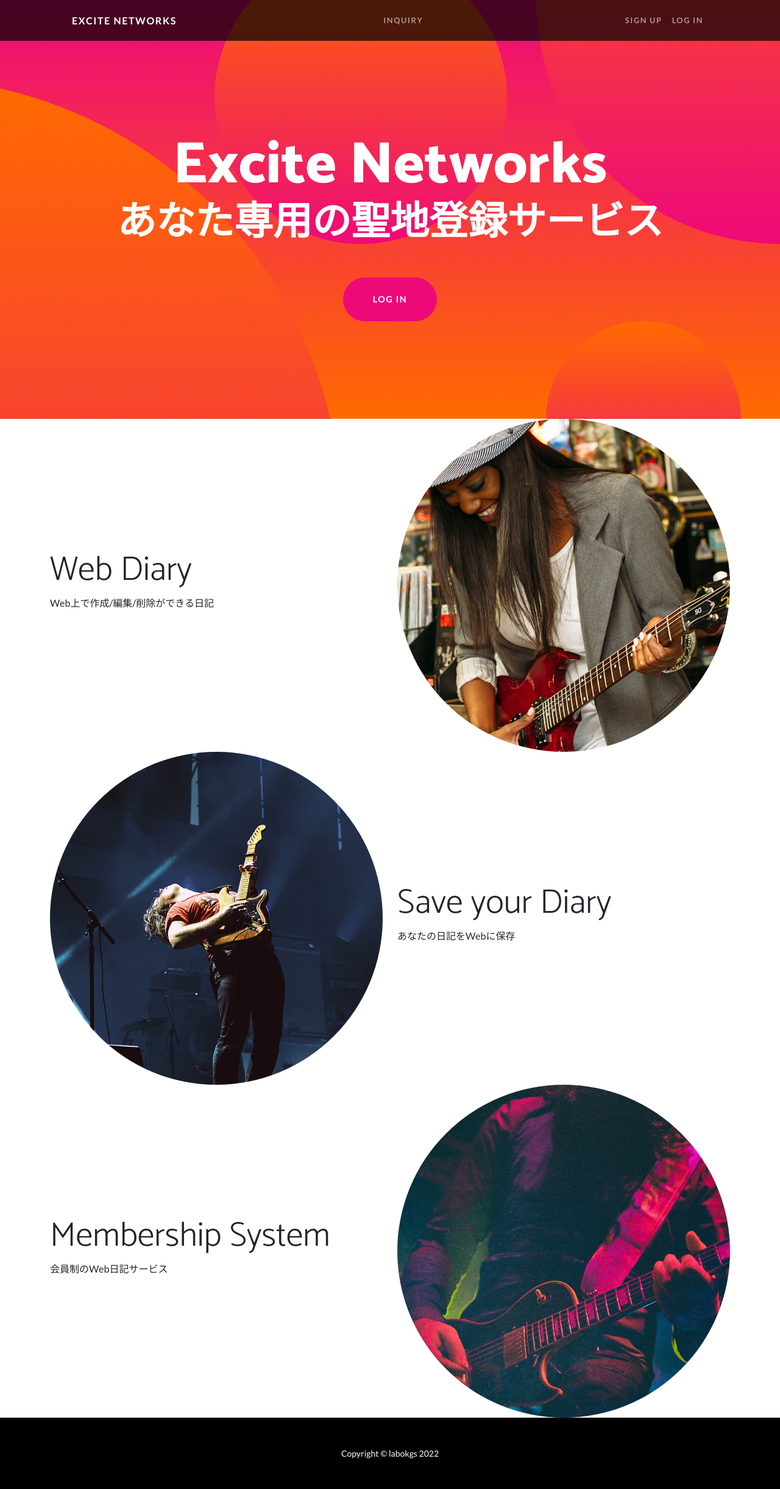
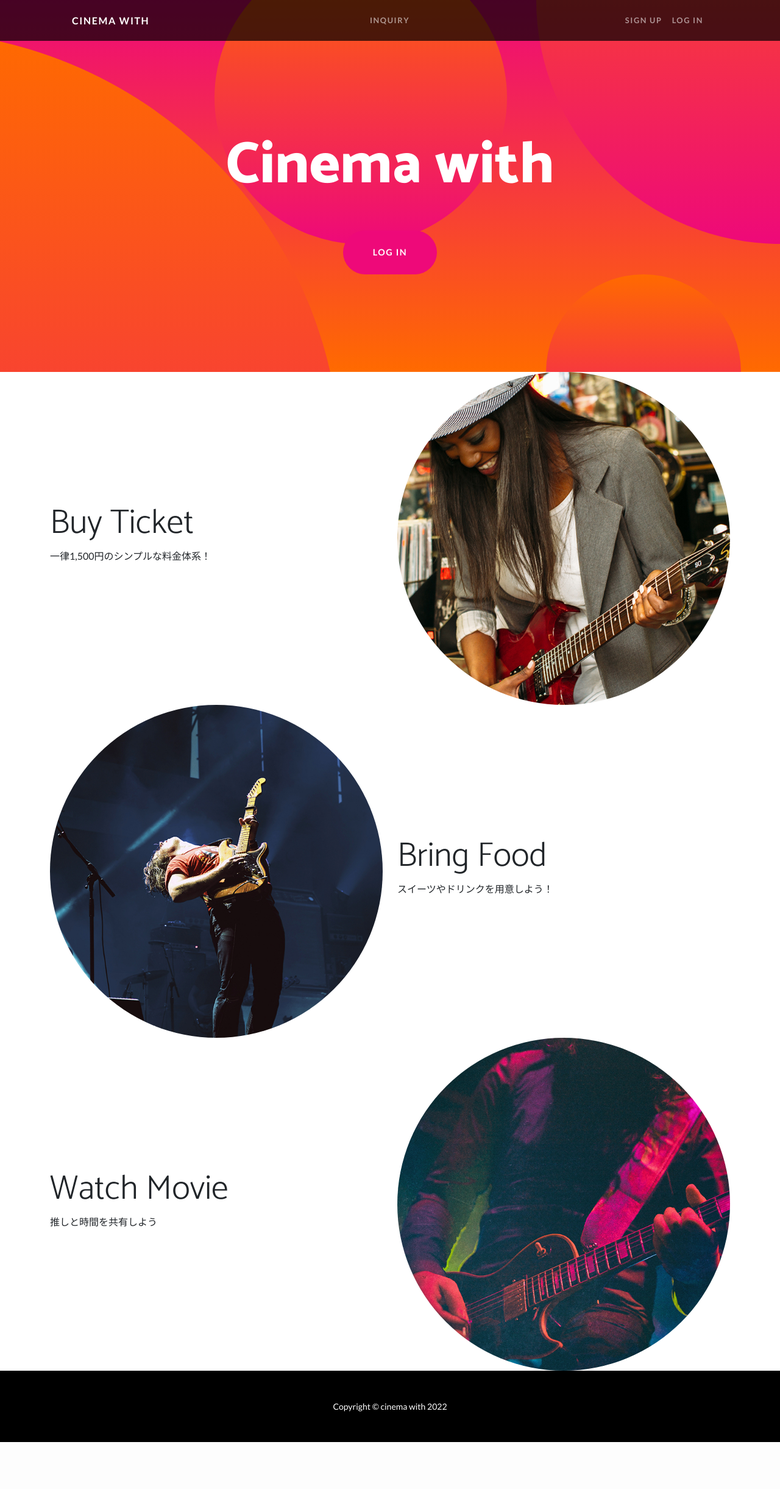
Before and after one commit to labokgs/fansnetworks, a Django app: template diary/templates/index.html in a window 1280 px wide. Shown: the whole page at 61% size. After the commit the page ends 2365 px from the top, so only its background shows below. Run offline with Django 3.2, Linux system fonts and the light colour scheme; the template is opened without the code that fills it, so the values that code supplies are empty; some libraries are stand-ins or nearby versions.

Commit message:
htmlを調整

```diff
--- a/diary/templates/base.html
+++ b/diary/templates/base.html
@@ -28,7 +28,7 @@
             <!-- Navigation-->
             <nav class="navbar navbar-expand-lg navbar-dark navbar-custom fixed-top">
                 <div class="container px-5">
-                    <a class="navbar-brand" href="{% url 'diary:index' %} ">Excite Networks</a>
+                    <a class="navbar-brand" href="{% url 'diary:index' %} ">cinema with</a>
                     <button class="navbar-toggler" type="button" data-bs-toggle="collapse" data-bs-target="#navbarResponsive" aria-controls="navbarResponsive" aria-expanded="false" aria-label="Toggle navigation"><span class="navbar-toggler-icon"></span></button>
                     <div class="collapse navbar-collapse" id="navbarResponsive">
                         <ul class="navbar-nav ms-auto">
@@ -70,7 +70,7 @@
 
             <!-- Footer-->
             <footer class="py-5 bg-black">
-                <div class="container px-5"><p class="m-0 text-center text-white small">Copyright &copy; labokgs 2022</p></div>
+                <div class="container px-5"><p class="m-0 text-center text-white small">Copyright &copy; cinema with 2022</p></div>
             </footer>
             <!-- Bootstrap core JS-->
             <script src="https://cdn.jsdelivr.net/npm/bootstrap@5.1.3/dist/js/bootstrap.bundle.min.js"></script>
--- a/diary/templates/index.html
+++ b/diary/templates/index.html
@@ -2,15 +2,15 @@
 
 {% load static %}
 
-{% block title %}あなたの聖地を保存できるサービス{% endblock %}
+{% block title %}cinema with{% endblock %}
 
 {% block header %}
 
 <header class="masthead text-center text-white">
     <div class="masthead-content">
         <div class="container">
-            <h1 class="masthead-heading mb-0">Excite Networks</h1>
-            <h2 class="masthead-subheading mb-0">あなた専用の聖地登録サービス</h2>
+            <h1 class="masthead-heading mb-0">Cinema with</h1>
+            <!--<h2 class="masthead-subheading mb-0">推しメンと一緒に映画を見よう！</h2>-->
             <a href="{% url 'account_login'%}" class="btn btn-primary btn-xl rounded-pill mt-5">LOG IN</a>
         </div>
     </div>
@@ -31,8 +31,8 @@
             </div>
             <div class="col-lg-6 order-lg-1">
                 <div class-"p-5">
-                    <h2 class="display-4">Web Diary</h2>
-                    <p>Web上で作成/編集/削除ができる日記</p>
+                    <h2 class="display-4">Buy Ticket</h2>
+                    <p>一律1,500円のシンプルな料金体系！</p>
                 </div>
             </div>
         </div>
@@ -51,8 +51,8 @@
             </div>
             <div class="col-lg-6">
                 <div class-"p-5">
-                    <h2 class="display-4">Save your Diary</h2>
-                    <p>あなたの日記をWebに保存</p>
+                    <h2 class="display-4">Bring Food</h2>
+                    <p>スイーツやドリンクを用意しよう！</p>
                 </div>
             </div>
         </div>
@@ -69,8 +69,8 @@
             </div>
             <div class="col-lg-6 order-lg-1">
                 <div class-"p-5">
-                    <h2 class="display-4">Membership System</h2>
-                    <p>会員制のWeb日記サービス</p>
+                    <h2 class="display-4">Watch Movie</h2>
+                    <p>推しと時間を共有しよう</p>
                 </div>
             </div>
         </div>
```
Also changed, not shown: diary/templates/top.html (added, +7 -0 lines).
